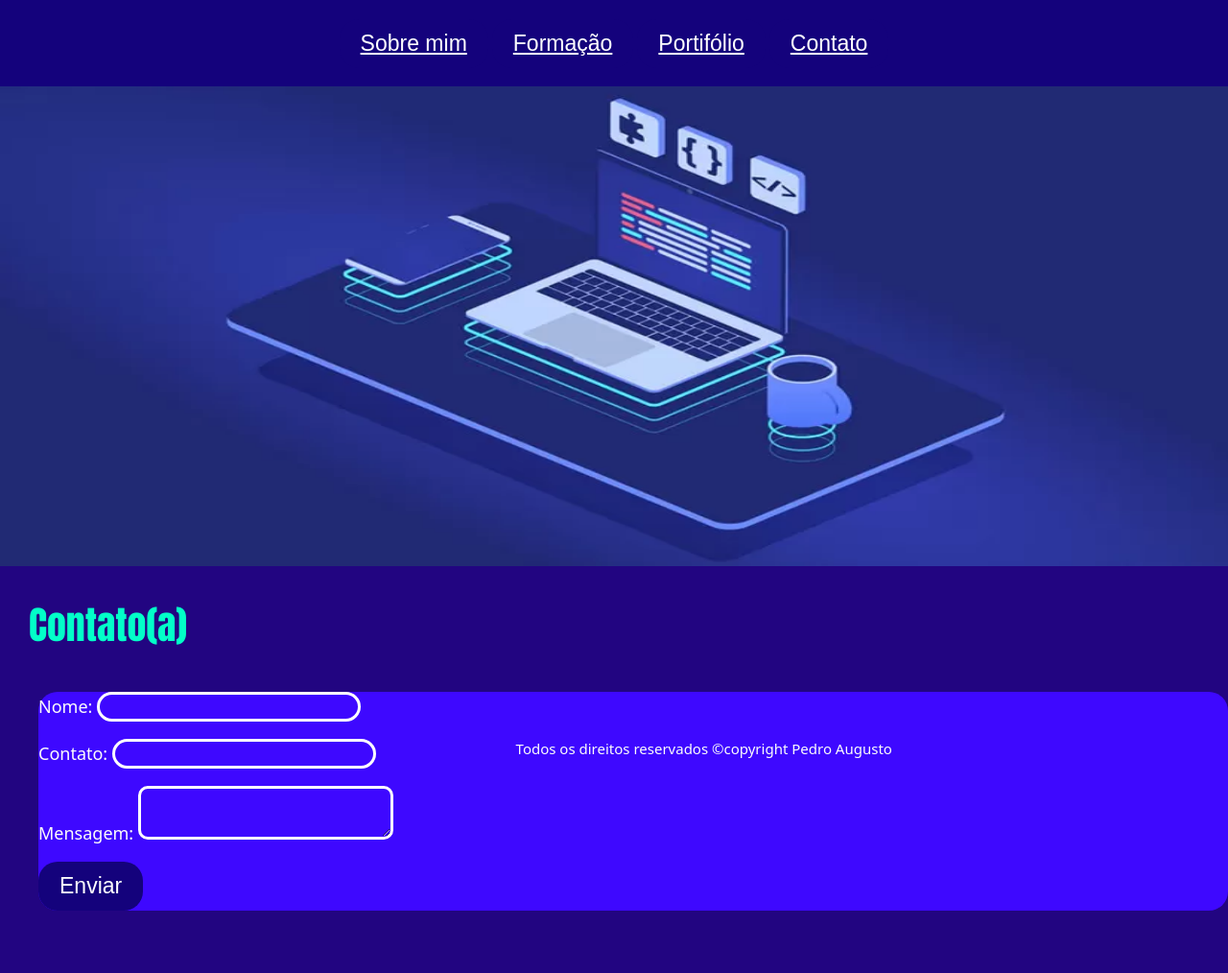
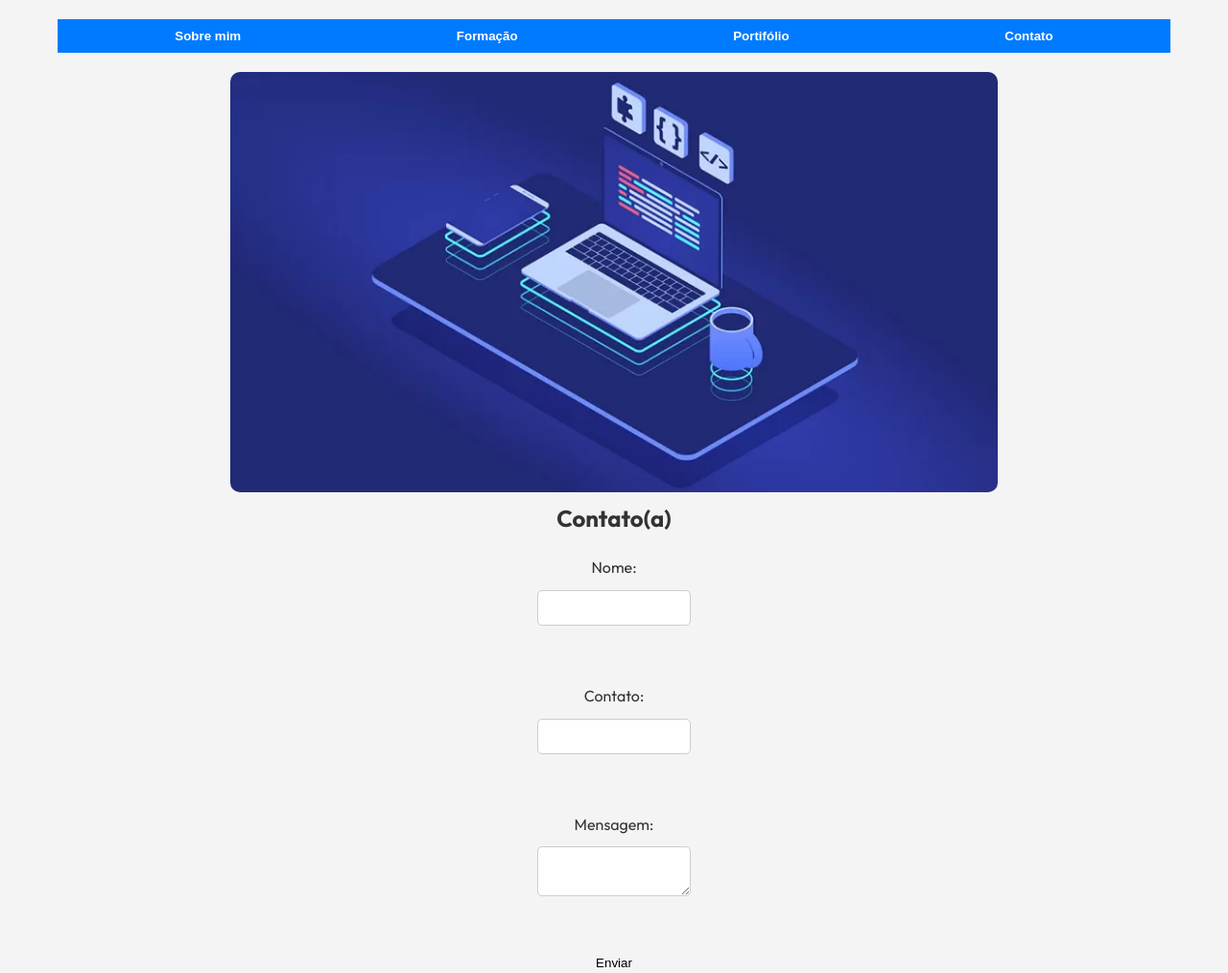
Before and after one commit to pedroagustoluiz/portifolio-pessoal, a plain HTML site: page index4.html in a window 1280 px wide. Shown: the top 1014 px of the page at 96% size. Before the commit the page ends 949 px from the top, so only its background shows below. Drawn offline with Linux system fonts and the light colour scheme.

Commit message:
Update style.css

```diff
--- a/style.css
+++ b/style.css
@@ -1,127 +1,118 @@
+/* style.css */
+
+/* Reset básico */
 * {
-  margin: 0px; /* Remove margens padrão de todos os elementos */
+  margin: 0;
+  padding: 0;
+  box-sizing: border-box;
 }
 
-.nav {
-  padding-top: 20px;
-  background-color: rgb(20, 2, 124); /* Cor de fundo da barra de navegação */
-  height: 70px;
-  text-align: center;
+/* Fonte geral */
+body {
+  font-family: 'Outfit', sans-serif;
+  background-color: #f4f4f4;
+  color: #333;
+  line-height: 1.6;
 }
 
-.logo {
-  width: 100px;
-  margin-left: 20px;
-  padding-top: 10px;
+/* Conteúdo principal */
+.content {
+  max-width: 1200px;
+  margin: 0 auto;
+  padding: 20px;
+}
+
+/* Navegação */
+.nav {
+  display: flex;
+  justify-content: space-around;
+  background-color: #007bff;
+  padding: 10px;
 }
 
 .button {
-  background-color: rgb(20, 2, 124); /* Cor de fundo do botão */
-  color: rgb(255, 255, 255); /* Cor do texto do botão */
-  padding: 10px 20px;
-  border: solid 2px transparent;
-  border-radius: 20px; /* Bordas arredondadas */
-  font-size: 23px;
+  background: none;
+  border: none;
 }
 
-.button:hover {
-  background-color: rgb(
-    3,
-    3,
-    122
-  ); /* Cor de fundo do botão ao passar o mouse */
-  border: 2px solid rgb(255, 255, 255); /* Borda branca ao passar o mouse */
-  transition: 700ms;
+.btnCollor {
+  color: white;
+  text-decoration: none;
+  font-weight: bold;
+  padding: 10px 20px;
+  border-radius: 5px;
+  transition: background 0.3s;
+}
+
+.btnCollor:hover {
+  background-color: #0056b3;
+}
+
+/* Seção principal */
+.section {
+  text-align: center;
+  margin-top: 20px;
 }
 
 .imgPrincipal {
-  width: 100%; /* Largura completa da imagem */
-  height: 500px;
-}
-
-body {
-  color: white;
-  background-color: rgb(34, 5, 129); /* Cor de fundo da página */
+  width: 100%;
+  max-width: 800px;
+  height: auto;
+  border-radius: 10px;
 }
 
 .container {
   display: flex;
   align-items: center;
-  margin-top: 40px;
-  margin-left: 40px;
-  background-color: rgb(62, 8, 255); /* Cor de fundo dos contêineres */
-  border-radius: 20px;
+  justify-content: center;
+  margin: 20px 0;
 }
 
 .imgLogo {
-  width: 200px;
-  height: 200px;
-  border-radius: 50%; /* Imagem circular */
-  margin: 30px 20px 40px 20px; /* Margens ao redor da imagem */
+  width: 100px;
+  height: auto;
+  margin-right: 20px;
+  border-radius: 10px;
 }
 
-h1 {
-  margin-left: 30px;
-  margin-top: 27px;
-  font-family: Impact, Haettenschweiler, "Arial Narrow Bold", sans-serif;
-  color: rgb(2, 255, 200); /* Cor do texto */
-  font-size: 40px;
+.textProject {
+  text-align: left;
 }
 
-p {
-  font-family: system-ui, -apple-system, BlinkMacSystemFont, "Segoe UI", Roboto,
-    Oxygen, Ubuntu, Cantarell, "Open Sans", "Helvetica Neue", sans-serif;
-  font-size: 18px;
-  text-align: left;
-  max-width: 600px; /* Limite de largura do parágrafo */
-  margin: 0;
-  color: rgb(252, 252, 252); /* Cor do texto */
+/* Formulário */
+form {
+  display: flex;
+  flex-direction: column;
+  align-items: center;
 }
 
-.btnCollor {
-  color: white; /* Cor do link do botão */
+input, textarea {
+  width: 80%;
+  padding: 10px;
+  margin: 10px 0;
+  border: 1px solid #ccc;
+  border-radius: 5px;
 }
 
-.caracteristicas {
-  margin-left: 28px;
+button[type="submit"] {
+  background-color: #28a745;
+  color: white;
+  border: none;
+  padding: 10px 20px;
+  border-radius: 5px;
+  cursor: pointer;
+  transition: background 0.3s;
 }
 
-.container p {
-  font-size: 20px;
-  font-family: monospace;
+button[type="submit"]:hover {
+  background-color: #218838;
 }
 
+/* Rodapé */
 .footer {
-  position: fixed;
-  bottom: 0;
-  width: 100%; /* Ocupa toda a largura da página */
-  background-color: transparent;
   text-align: center;
-  padding: 10px 0;
+  margin-top: 20px;
+  padding: 10px;
+  background-color: #007bff;
+  color: white;
 }
-
-.footer p {
-  font-size: 15px;
-  margin-left: 42%;
-}
-
-label {
-  font-family: system-ui, -apple-system, BlinkMacSystemFont, "Segoe UI", Roboto,
-    Oxygen, Ubuntu, Cantarell, "Open Sans", "Helvetica Neue", sans-serif;
-  font-size: 18px;
-  color: rgb(252, 252, 252); /* Cor do texto */
-}
-
-input {
-  border-radius: 30px;
-  font-size: 20px;
-  background-color: transparent;
-  border: 3px solid white; /* Borda branca */
-}
-
-textarea {
-  border-radius: 10px;
-  font-size: 20px;
-  background-color: transparent;
-  border: 3px solid white; /* Borda branca */
-}
```
